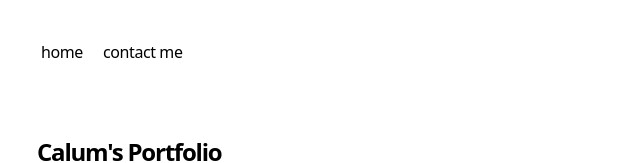
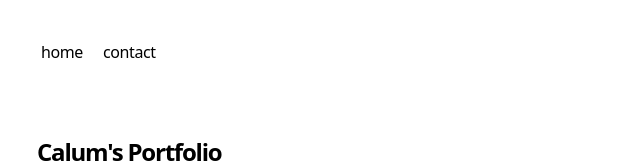
Before and after one commit to calumbradley/calum-portfolio, a Next.js app: page / in a window 1280 px wide. Shown: the top 163 px of the page, without its empty margins (315-955 px from the left). Built offline with nearby package versions, Linux system fonts and the light colour scheme.

Commit message:
update to nav name

```diff
--- a/src/app/components/nav.js
+++ b/src/app/components/nav.js
@@ -5,7 +5,7 @@ const navItems = {
     name: "home",
   },
   "mailto:calumbradley@icloud.com": {
-    name: "contact me",
+    name: "contact",
   },
 };
 
```
